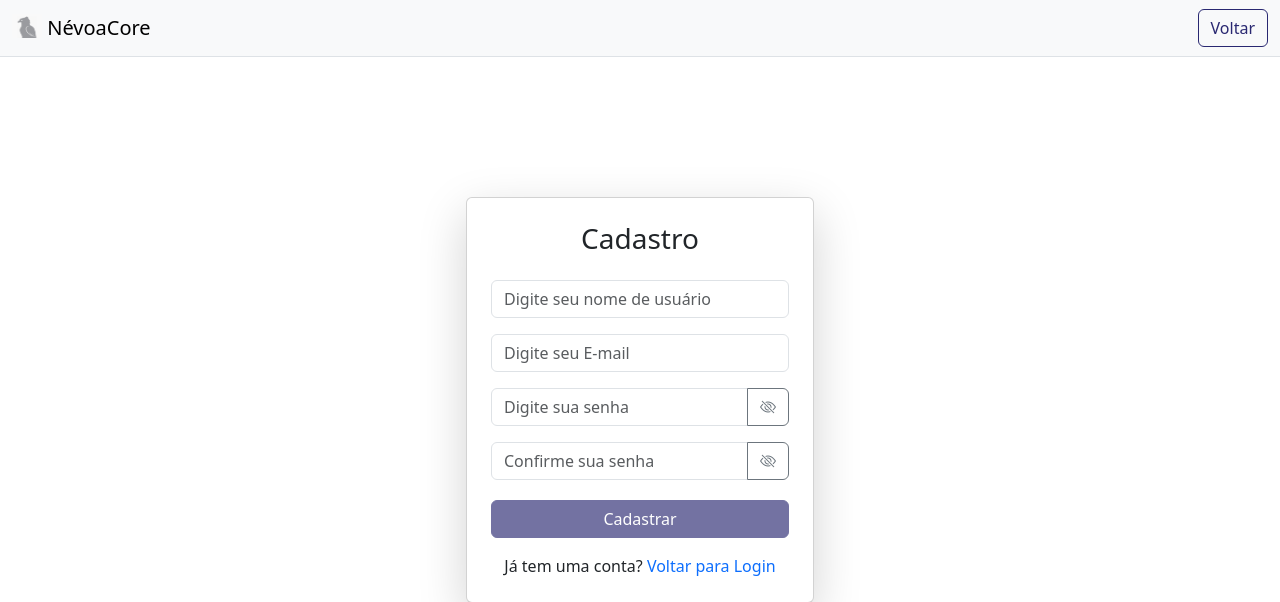
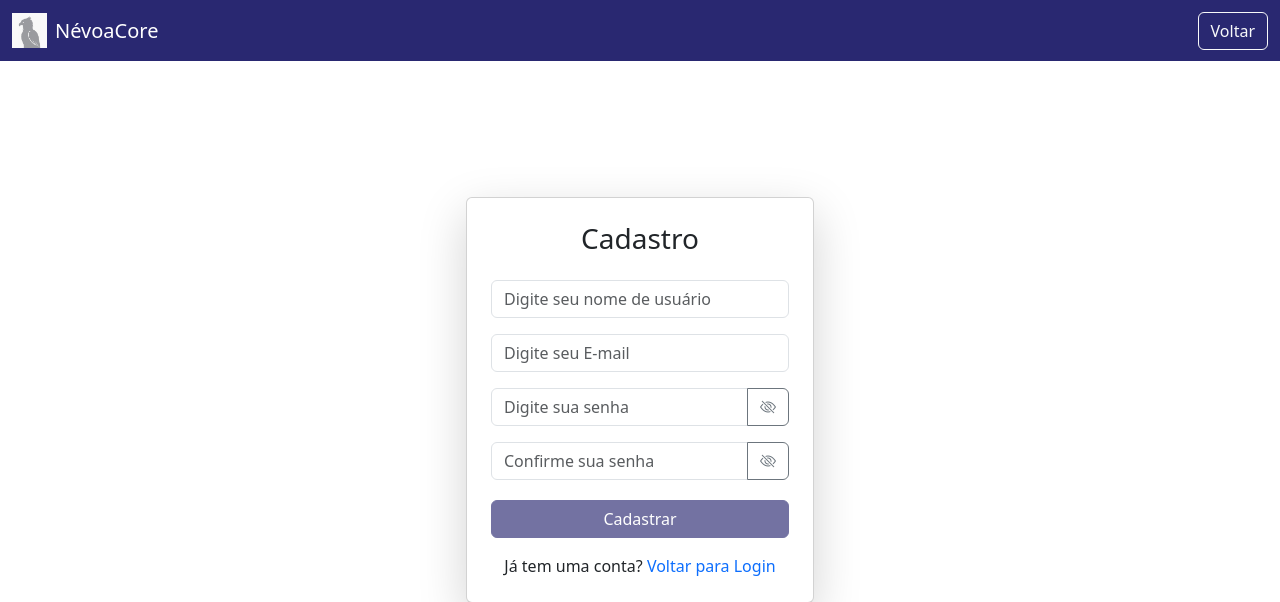
Before and after one commit to ArthurWillers/NevoaCore, a PHP site: page /pages/register.php in a window 1280 px wide. Shown: the top 602 px of the page. Run offline with PHP 8.4, Linux system fonts and the light colour scheme.

Commit message:
Refactor navbar in login.php and register.php to improve styling and structure

```diff
--- a/pages/register.php
+++ b/pages/register.php
@@ -15,11 +15,11 @@
 <body>
 	<?php include '../includes/toast.php' ?>
 
-	<nav class="navbar navbar-expand-lg border-bottom bg-body-tertiary fixed-top">
+	<nav class="navbar navbar-expand-lg navbar-dark bg-primary fixed-top">
     <div class="container-fluid">
-			<a class="navbar-brand" href="#">
-				<img src="../assets/img/nevoa_logo.png" alt="Logo" width="30" height="24" class="d-inline-block align-text-top">
-				NévoaCore
+      <a class="navbar-brand d-flex align-items-center" href="#">
+        <img src="../assets/img/nevoa_logo.png" alt="Logo" width="35" height="35" class="d-inline-block">
+        <span class="ms-2 align-middle">NévoaCore</span>
       </a>
       <button class="navbar-toggler" type="button" data-bs-toggle="collapse" data-bs-target="#navbarContent" aria-controls="navbarContent" aria-expanded="false" aria-label="Toggle navigation">
         <span class="navbar-toggler-icon"></span>
@@ -27,7 +27,7 @@
       <div class="collapse navbar-collapse" id="navbarContent">
         <ul class="navbar-nav ms-auto mb-2 mb-lg-0 d-flex gap-2">
           <li class="nav-item">
-						<a class="btn btn-outline-primary" href="../index.php">Voltar</a>
+            <a class="btn btn-outline-light" href="../index.php">Voltar</a>
           </li>
         </ul>
       </div>
```
Also changed, not shown: pages/login.php (+5 -5 lines). Lines whose indentation alone changed are shown as unchanged.
